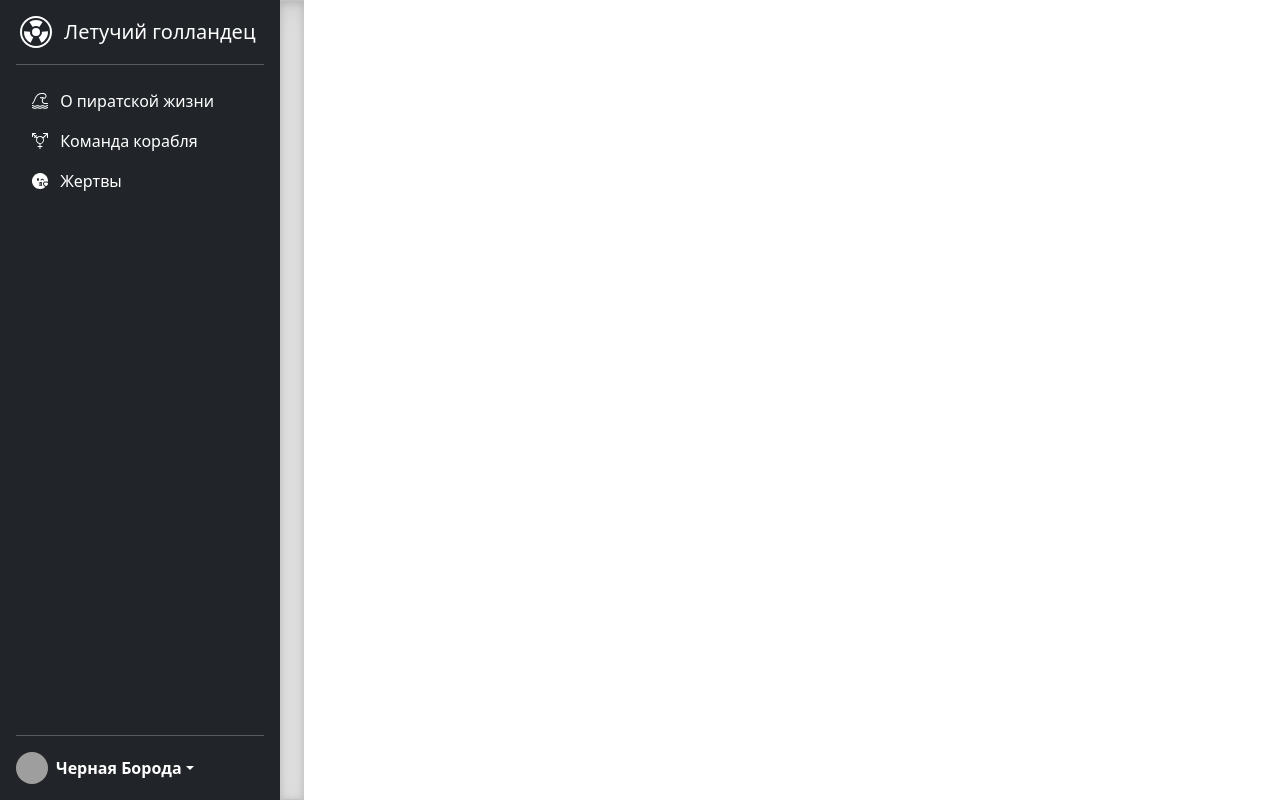
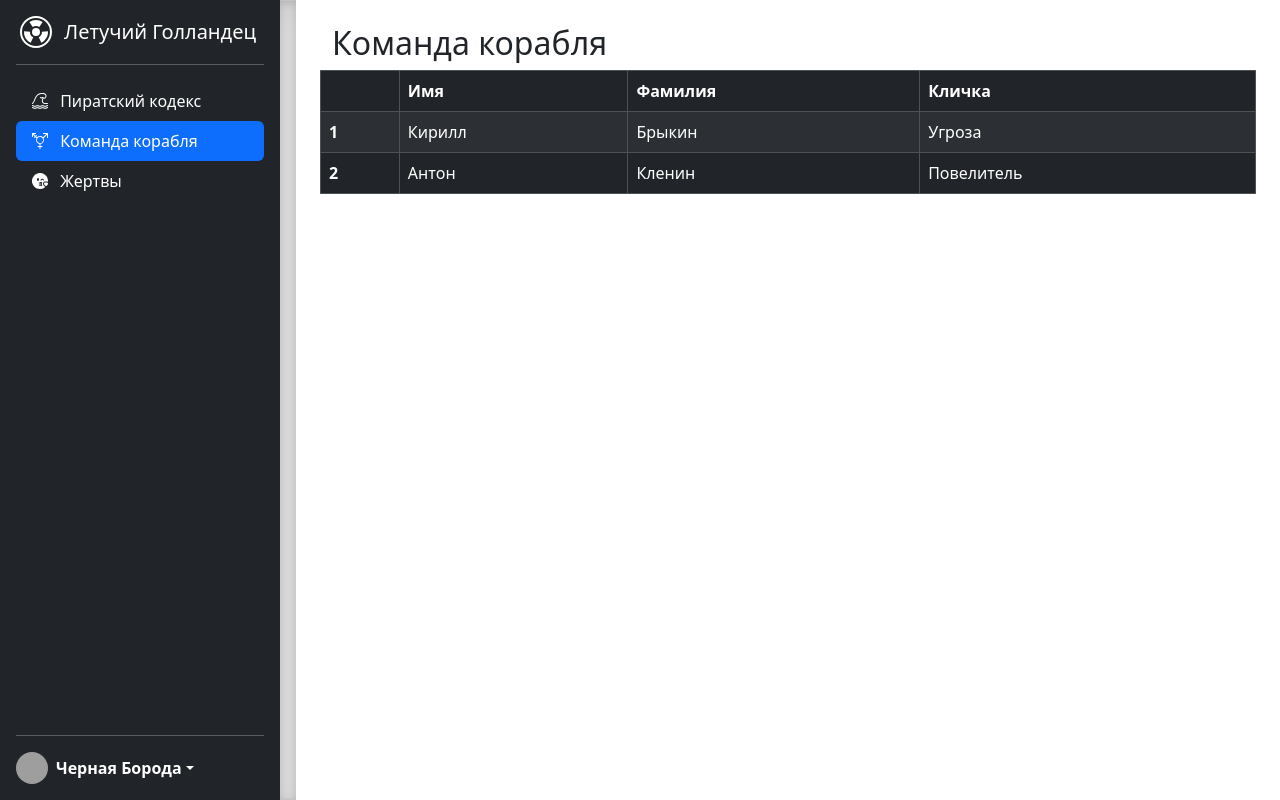
Before and after one commit to KirillBrykin/vue-sidebar-test, a Vue app: page /crew in a window 1280 px wide. Built offline with nearby package versions, Linux system fonts and the light colour scheme; grey boxes are pictures that could not be loaded.

Commit message:
homework-2

```diff
--- a/package.json
+++ b/package.json
@@ -9,7 +9,8 @@
   },
   "dependencies": {
     "bootstrap": "^5.3.1",
-    "vue": "^3.3.4"
+    "vue": "^3.3.4",
+    "vue-router": "^4.2.4"
   },
   "devDependencies": {
     "@vitejs/plugin-vue": "^4.2.3",
--- a/src/App.vue
+++ b/src/App.vue
@@ -1,8 +1,7 @@
 <script setup>
 import Sidebar from "@/components/parts/Sidebar.vue";
-import AboutRMS from "@/components/views/ProjectDescriptionView.vue";
-import TeamRMS from "@/components/views/TeamView.vue";
-import Client from "@/components/views/ClientsView.vue";
+import DividerBar from "@/components/parts/DividerBar.vue";
+
 
 const authUser = {
   name: "Черная Борода",
@@ -11,25 +10,25 @@ const authUser = {
 </script>
 
 <template>
-  <main class="d-flex flex-nowrap">
-    <Sidebar :user="authUser"></Sidebar>
-    <div class="b-example-divider b-example-vr"></div>
+  <main>
+    <div class="d-flex flex-nowrap">
+      <Sidebar :user="authUser"></Sidebar>
+      <DividerBar/>
+      <div class="container-fluid m-4">
+        <div class="row">
+          <router-view/>
+        </div>
+      </div>
+    </div>
   </main>
 </template>
 
 <style scoped>
-.b-example-divider {
-  width: 100%;
-  height: 3rem;
-  background-color: rgba(0, 0, 0, .1);
-  border: solid rgba(0, 0, 0, .15);
-  border-width: 1px 0;
-  box-shadow: inset 0 .5em 1.5em rgba(0, 0, 0, .1), inset 0 .125em .5em rgba(0, 0, 0, .15);
-}
-
-.b-example-vr {
-  flex-shrink: 0;
-  width: 1.5rem;
+main {
   height: 100vh;
+  /*height: -webkit-fill-available;*/
+  max-height: 100vh;
+  overflow-x: auto;
+  overflow-y: hidden;
 }
 </style>
--- a/src/assets/css/sidebar.css
+++ b/src/assets/css/sidebar.css
@@ -1,11 +1,3 @@
-main {
-    height: 100vh;
-    /*height: -webkit-fill-available;*/
-    max-height: 100vh;
-    overflow-x: auto;
-    overflow-y: hidden;
-}
-
 .dropdown-toggle {
     outline: 0;
 }
--- /dev/null
+++ b/src/components/parts/DividerBar.vue
@@ -0,0 +1,24 @@
+<script setup>
+
+</script>
+
+<template>
+  <div class="b-example-divider b-example-vr"></div>
+</template>
+
+<style scoped>
+.b-example-divider {
+  width: 100%;
+  height: 3rem;
+  background-color: rgba(0, 0, 0, .1);
+  border: solid rgba(0, 0, 0, .15);
+  border-width: 1px 0;
+  box-shadow: inset 0 .5em 1.5em rgba(0, 0, 0, .1), inset 0 .125em .5em rgba(0, 0, 0, .15);
+}
+
+.b-example-vr {
+  flex-shrink: 0;
+  width: 1rem;
+  height: 100vh;
+}
+</style>
--- a/src/components/parts/Sidebar.vue
+++ b/src/components/parts/Sidebar.vue
@@ -3,9 +3,9 @@ import "../../assets/css/sidebar.css"
 import SvgBootstrap from "@/components/parts/SvgBootstrap.vue";
 
 const menuList = [
-  {url: '/', name: 'О пиратской жизни', svg: '#tsunami'},
-  {url: '/team', name: 'Команда корабля', svg: '#gender-trans'},
-  {url: '/clients', name: 'Жертвы', svg: '#emojiKiss'}
+  {url: '/', name: 'Пиратский кодекс', svg: '#tsunami'},
+  {url: '/crew', name: 'Команда корабля', svg: '#gender-trans'},
+  {url: '/victims', name: 'Жертвы', svg: '#emojiKiss'}
 ];
 
 const dropdownMenu = [
@@ -28,18 +28,18 @@ const props = defineProps({user: Object});
         <use xlink:href="#radioactive"/>
       </svg>
       <i class="bi bi-radioactive"></i>
-      <span class="fs-5">Летучий голландец</span>
+      <span class="fs-5">Летучий Голландец</span>
     </a>
 
     <hr>
     <ul class="nav nav-pills flex-column mb-auto">
       <li v-for="menu in menuList" :key="menu.url">
-        <a class="nav-link text-white" aria-current="page">
+        <router-link :to="menu.url" active-class="active" class="nav-link text-white" aria-current="page">
           <svg class="bi pe-none me-2" width="16" height="16">
             <use :href="`${menu.svg}`"/>
           </svg>
           {{ menu.name }}
-        </a>
+        </router-link>
       </li>
     </ul>
     <hr>
--- a/src/components/views/TeamView.vue
+++ b/src/components/views/CrewView.vue
@@ -1,10 +1,8 @@
 <script setup>
-
 </script>
 
 <template>
-
-  <h2>Команда пиратов</h2>
+  <h2>Команда корабля</h2>
   <table class="table table-striped table-bordered table-dark">
     <thead>
     <tr>
@@ -29,7 +27,6 @@
     </tr>
     </tbody>
   </table>
-
 </template>
 
 <style scoped>
--- /dev/null
+++ b/src/components/views/PirateCode.vue
@@ -0,0 +1,22 @@
+<script setup>
+import {useRouter} from "vue-router";
+
+const router = useRouter();
+
+function handleClick() {
+  router.push({name: 'crew'})
+}
+</script>
+
+<template>
+  <h2>Пиратский кодекс</h2>
+  <p>text1</p>
+  <p>text2</p>
+  <p>text3</p>
+
+  <p><a href="#" @click="handleClick">click me to go to the crew</a></p>
+  <p><a href="#" @click="$router.push({name: 'victims'})">click me to go to the victims</a></p>
+</template>
+
+<style scoped>
+</style>
--- a/src/components/views/ProjectDescriptionView.vue
+++ /dev/null
@@ -1,15 +0,0 @@
-<script setup>
-
-</script>
-
-<template>
-
-  <h2>О проекте</h2>
-  <p>text1</p>
-  <p>text2</p>
-  <p>text3</p>
-
-</template>
-
-<style scoped>
-</style>
--- a/src/components/views/ClientsView.vue
+++ b/src/components/views/VictimsView.vue
@@ -1,14 +1,11 @@
 <script setup>
-
 </script>
 
 <template>
-
-  <h2>Клиенты</h2>
+  <h2>Жертвы</h2>
   <p>text1</p>
   <p>text2</p>
   <p>text3</p>
-
 </template>
 
 <style scoped>
--- a/src/main.js
+++ b/src/main.js
@@ -1,6 +1,9 @@
-import { createApp } from 'vue'
+import {createApp} from 'vue'
 import App from './App.vue'
 import 'bootstrap/dist/css/bootstrap.min.css'
 import 'bootstrap'
+import router from "@/router";
 
-createApp(App).mount('#app')
+createApp(App)
+    .use(router)
+    .mount('#app')
--- /dev/null
+++ b/src/router/index.js
@@ -0,0 +1,27 @@
+import {createRouter, createWebHistory} from "vue-router";
+
+const router = createRouter({
+    //createWebHistory() - для современных браузеров отображение адресной строк при изменении маршрута
+    //createWebHashHistory() - для старых браузеров отображение будет после символа #
+    //createMemoryHistory() - не будет отображаться в адресной строке
+    history: createWebHistory(),
+    routes: [
+        {
+            name: 'pirateCode',
+            path: '/',
+            component: () => import("@/components/views/PirateCode.vue")
+        },
+        {
+            name: 'crew',
+            path: '/crew',
+            component: () => import("@/components/views/CrewView.vue")
+        },
+        {
+            name: 'victims',
+            path: '/victims',
+            component: () => import("@/components/views/VictimsView.vue")
+        }
+    ]
+})
+
+export default router
```
Also changed, not shown: 1 other file (tests, documents, lock files or other folders).
